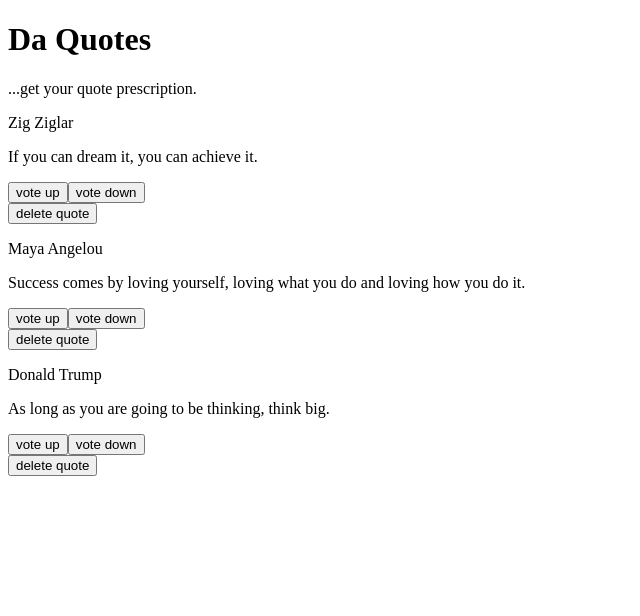
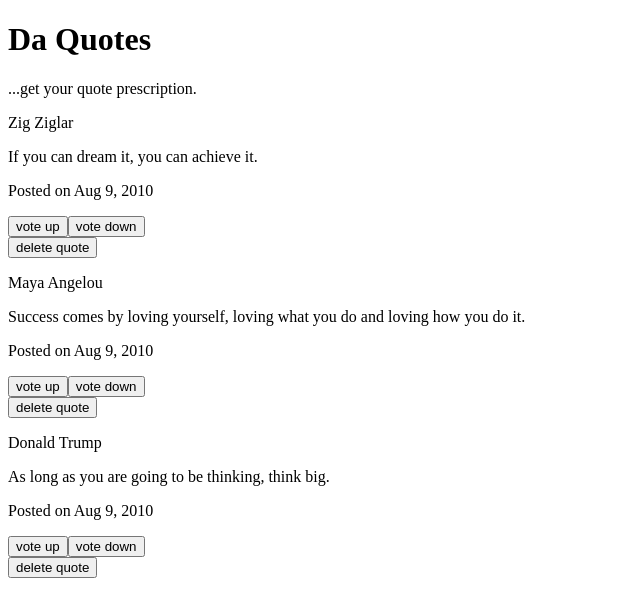
Before and after one commit to jakesIII/quote-ting, an Angular app: page / in a window 1280 px wide. Shown: the top 616 px of the page, without its empty margins (0-640 px from the left). Built offline with nearby package versions, Linux system fonts and the light colour scheme.

Commit message:
add a date item

```diff
--- a/src/app/quote-detail/quote-detail.component.html
+++ b/src/app/quote-detail/quote-detail.component.html
@@ -1 +1,2 @@
 <p> {{quote.quote}} </p>
+<p>Posted on {{quote.datePost|date}}</p>
```
